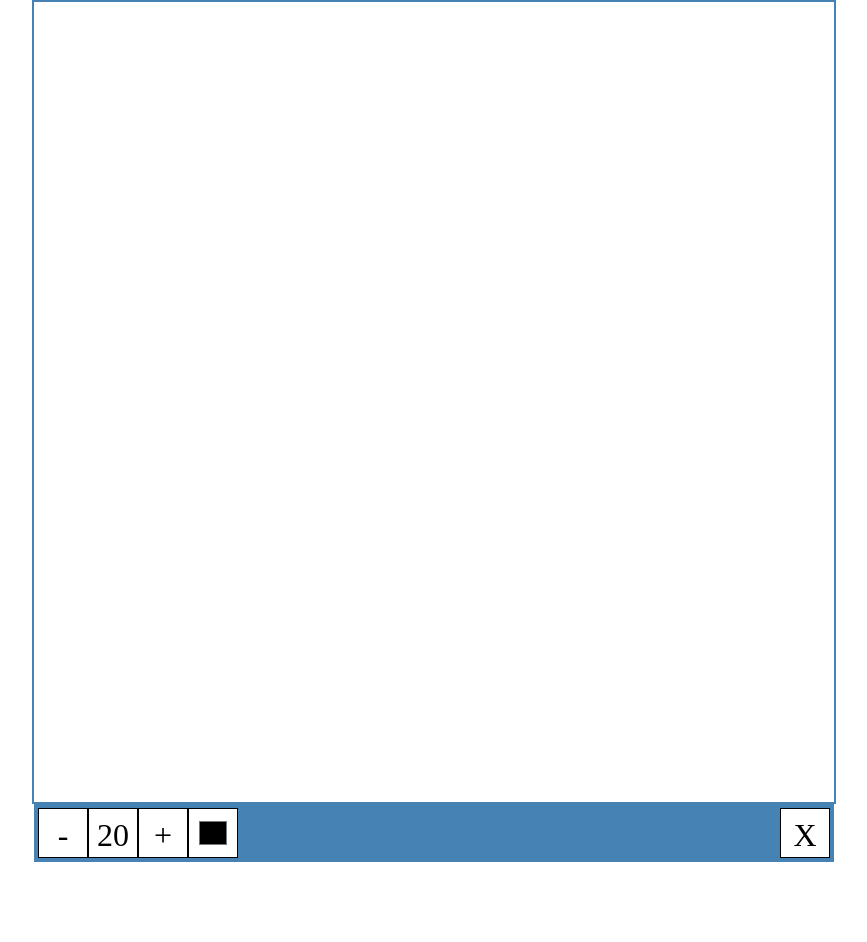
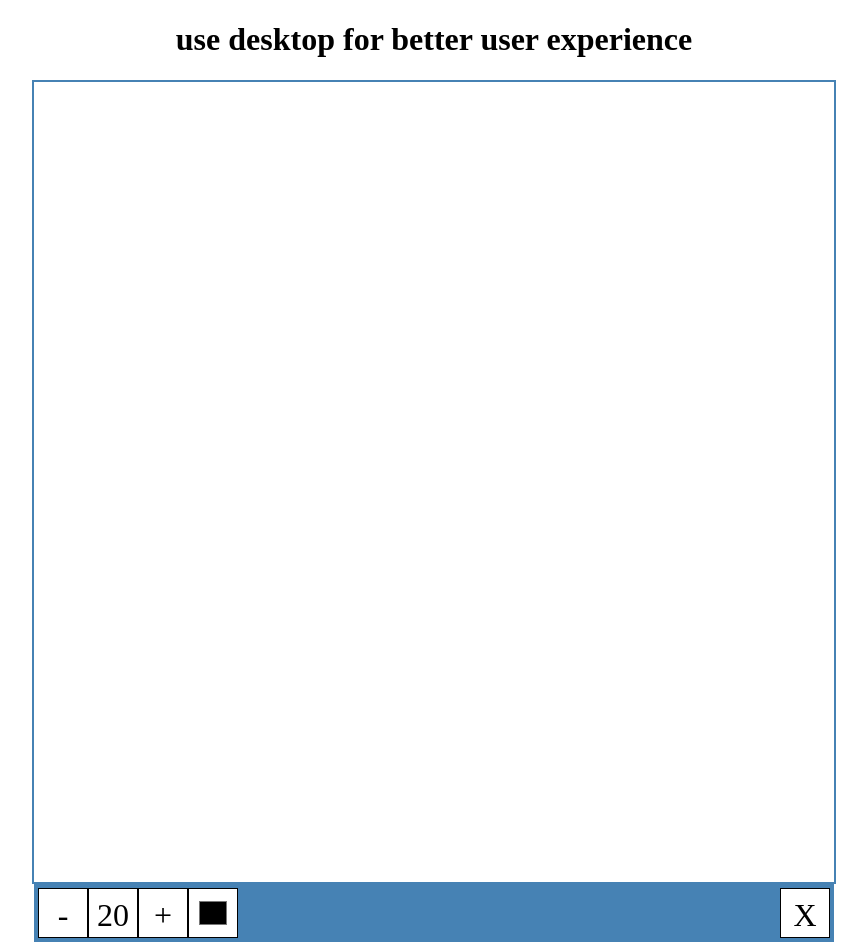
Before and after one commit to AJAY0993/50-days-50-projects, a plain HTML site: page drawing-app/index.html in a window 1280 px wide. Shown: the whole page, without its empty margins (206-1073 px from the left). Before the commit the page ends 862 px from the top, so only its background shows below. Drawn offline with Linux system fonts and the light colour scheme.

Commit message:
Update index.html

```diff
--- a/drawing-app/index.html
+++ b/drawing-app/index.html
@@ -18,6 +18,7 @@
 </head>
 
 <body>
+	<h1>use desktop for better user experience </h1>
 	<canvas id="canvas" width=800 height="800"></canvas>
 	<div class="toolbar">
 		<button class="decrease">-</button>
```
